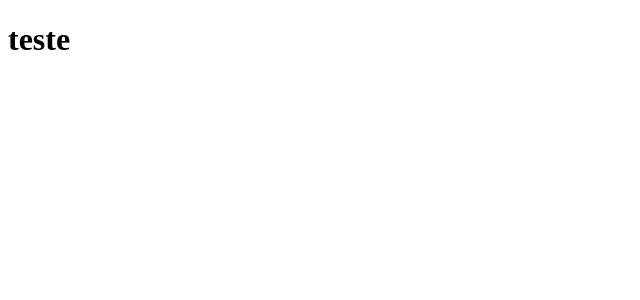
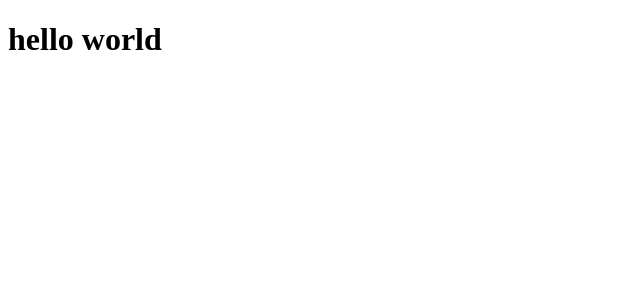
Before and after one commit to rodolfomoraes1/clone-tabnews, a Next.js app: page / in a window 1280 px wide. Shown: the top 300 px of the page, without its empty margins (0-640 px from the left). Built offline with nearby package versions, Linux system fonts and the light colour scheme.

Commit message:
alteraçao na home 3

```diff
--- a/pages/index.js
+++ b/pages/index.js
@@ -1,7 +1,7 @@
 import React from "react";
 
 const Home = () => {
-    return <h1>teste</h1>
+    return <h1>hello world</h1>
 }
 
 export default Home;
```
